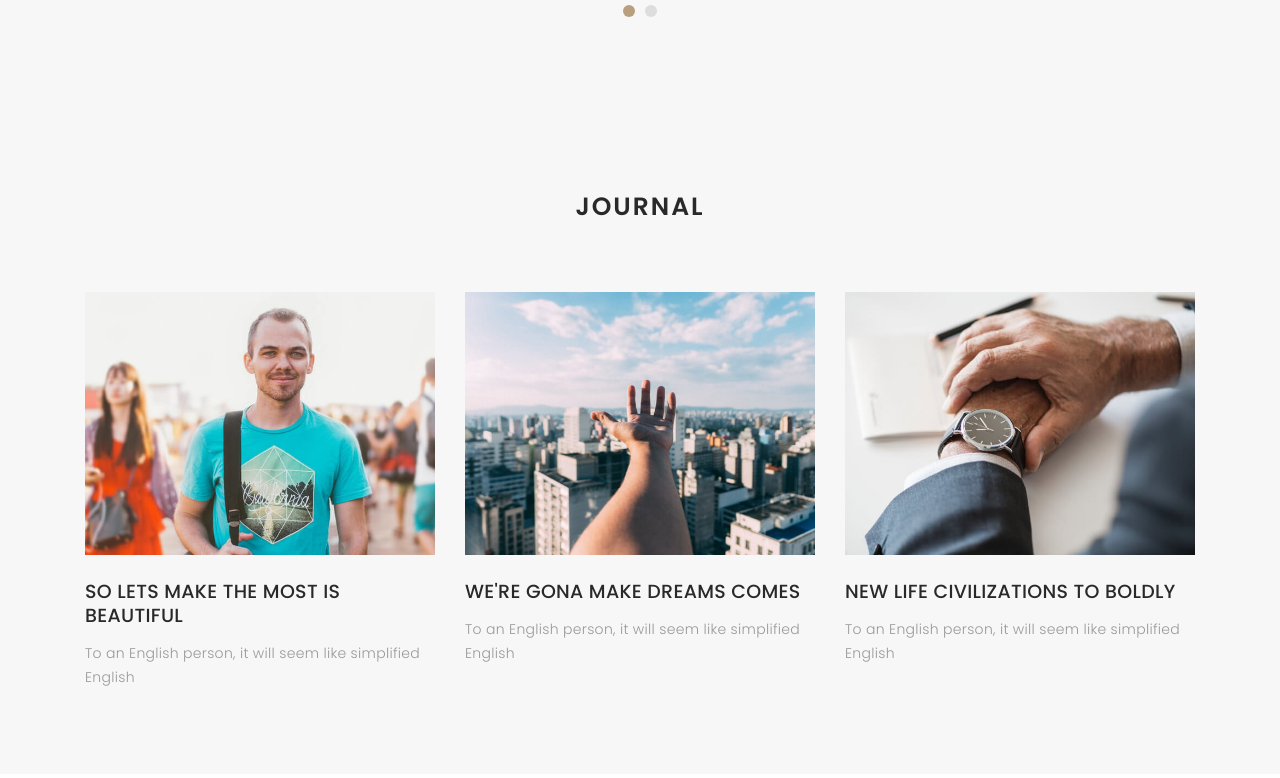
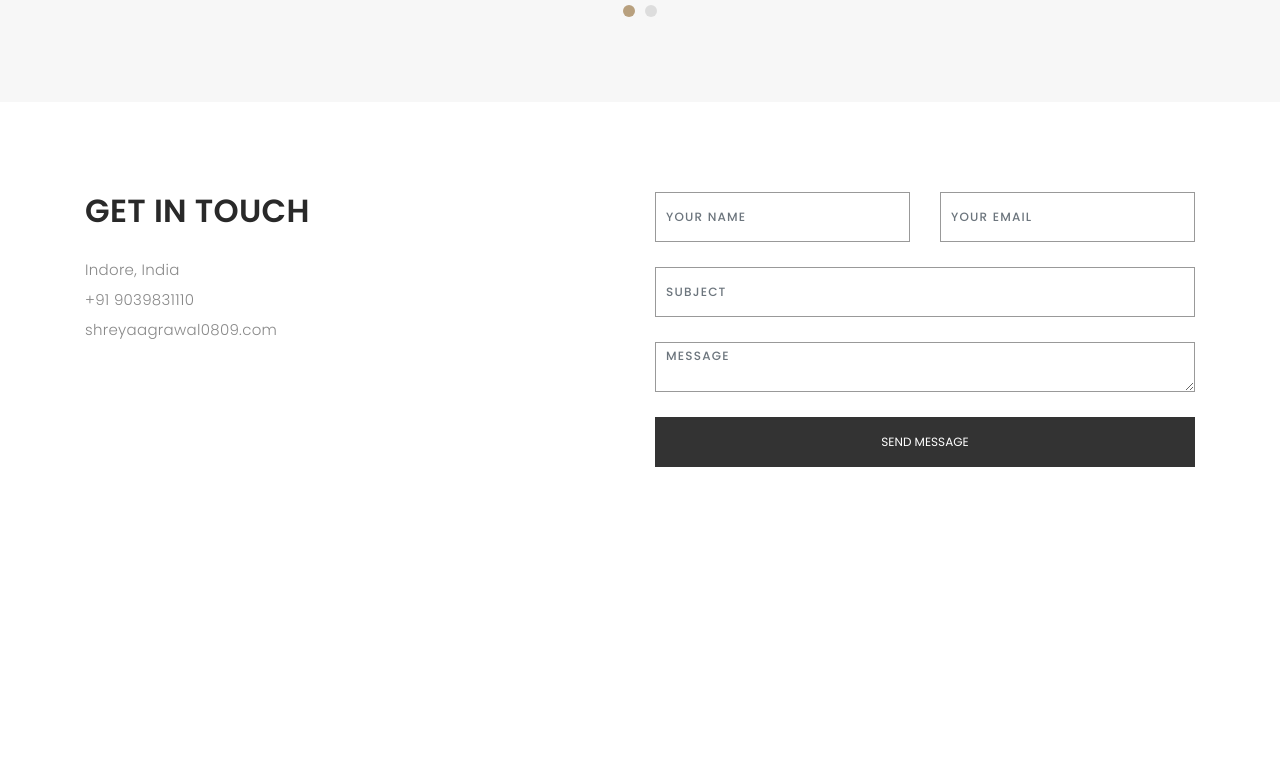
Before and after one commit to shreyaagrawal0809/shreyaagrawal0809.github.io, a plain HTML site: page index.html in a window 1280 px wide. Shown: the part 1644-2422 px from the top of the page. After the commit the page ends 2201 px from the top, so only its background shows below. Drawn offline with nearby package versions, Linux system fonts and the light colour scheme; files whose address does not match are found by name; a web font is replaced by a local one.

Commit message:
Update index.html

```diff
--- a/index.html
+++ b/index.html
@@ -165,74 +165,6 @@
 
 
 
-  <!-- start section journal -->
-  <div id="journal" class="text-left paddsection">
-
-    <div class="container">
-      <div class="section-title text-center">
-        <h2>journal</h2>
-      </div>
-    </div>
-
-    <div class="container">
-      <div class="journal-block">
-        <div class="row">
-
-          <div class="col-lg-4 col-md-6">
-            <div class="journal-info">
-
-              <a href="blog-single.html"><img src="images/blog-post-1.jpg" class="img-responsive" alt="img"></a>
-
-              <div class="journal-txt">
-
-                <h4><a href="blog-single.html">SO LETS MAKE THE MOST IS BEAUTIFUL</a></h4>
-                <p class="separator">To an English person, it will seem like simplified English
-                </p>
-
-              </div>
-
-            </div>
-          </div>
-
-          <div class="col-lg-4 col-md-6">
-            <div class="journal-info">
-
-              <a href="blog-single.html"><img src="images/blog-post-2.jpg" class="img-responsive" alt="img"></a>
-
-              <div class="journal-txt">
-
-                <h4><a href="#blog-single.html">WE'RE GONA MAKE DREAMS COMES</a></h4>
-                <p class="separator">To an English person, it will seem like simplified English
-                </p>
-
-              </div>
-
-            </div>
-          </div>
-
-          <div class="col-lg-4 col-md-6">
-            <div class="journal-info">
-
-              <a href="blog-single.html"><img src="images/blog-post-3.jpg" class="img-responsive" alt="img"></a>
-
-              <div class="journal-txt">
-
-                <h4><a href="blog-single.html">NEW LIFE CIVILIZATIONS TO BOLDLY</a></h4>
-                <p class="separator">To an English person, it will seem like simplified English
-                </p>
-
-              </div>
-
-            </div>
-          </div>
-
-        </div>
-      </div>
-    </div>
-
-  </div>
-  <!-- End section journal -->
-
 
   <!-- start sectoion contact -->
   <div id="contact" class="paddsection">
```
